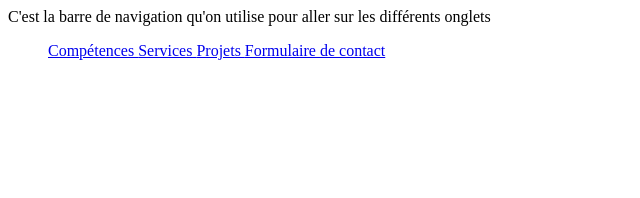
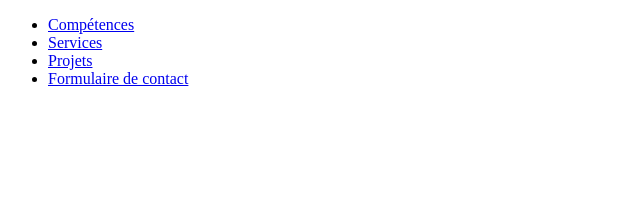
Before and after one commit to Gharbi22/origin, a plain HTML site: page html/index.html in a window 1280 px wide. Shown: the whole page, without its empty margins (0-640 px from the left). Drawn offline with Linux system fonts and the light colour scheme.

Commit message:
Modification de mon menu de navigation

```diff
--- a/html/index.html
+++ b/html/index.html
@@ -11,17 +11,25 @@
 <body>
     <header>
         <nav>
-            <!-->C'est la barre de navigation qu'on utilise pour aller sur les différents onglets</-->
+            <!--C'est la barre de navigation qu'on utilise pour aller sur les différents onglets-->
             <ul>
                 <!--le menu -->
+                <li>
                     <a href="www."> Compétences
                     </a>
+                </li>
+                <li>
                     <a href="www."> Services
                     </a>
+                </li>
+                <li>
                     <a href="www."> Projets
                     </a>
+                </li>
+                <li>
                     <a href="www."> Formulaire de contact
                     </a>
+                </li>
             </ul>
         </nav>
         <h1 style="color:white">
```
Lines whose indentation alone changed are shown as unchanged.
